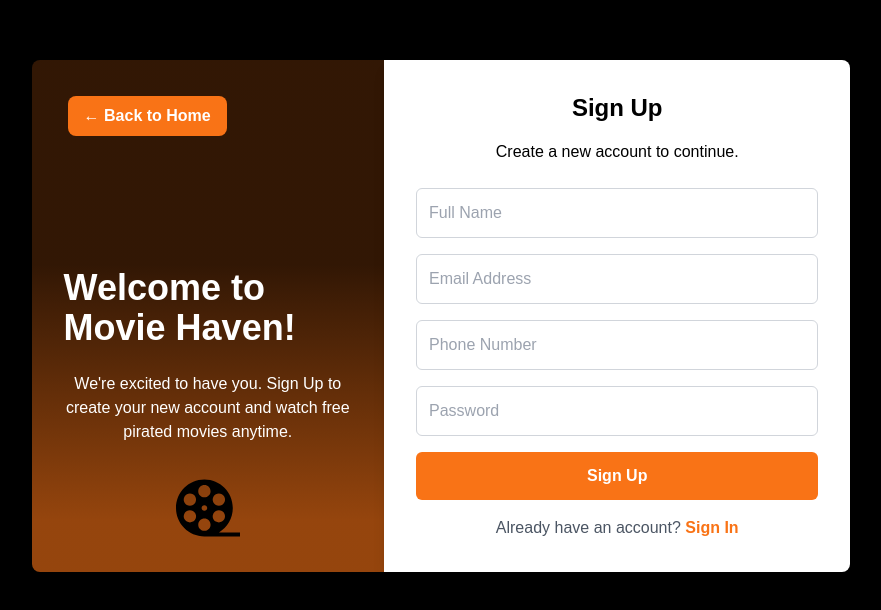
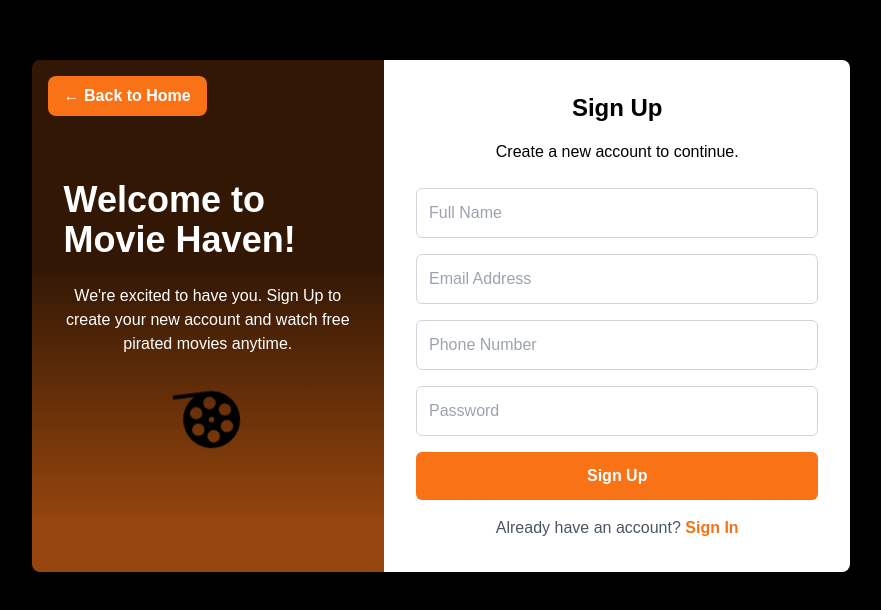
Before and after one commit to dnjstr/MovieApp-Front-End, a React (Vite) app: page /sign-up in a window 1280 px wide. Shown: the part 108-718 px from the top of the page, without its empty margins (199-1080 px from the left). Built offline with nearby package versions, Linux system fonts and the light colour scheme.

Commit message:
Sign Up fixed, and minor changes

```diff
--- a/src/components/layout/Footer.tsx
+++ b/src/components/layout/Footer.tsx
@@ -1,11 +1,10 @@
+import { Link } from 'react-router-dom';
 
 const Footer = () => {
   return (
     <footer className="bg-gray-9d00 text-gray-300 py-12">
       <div className="max-w-full mx-auto">
         <div className="grid grid-cols-1 lgx:grid-cols-3 gap-8 ">
-
-
 
           <div className="flex justify-between px-8 ">
             <div className="space-y-2 pr-16">
@@ -77,11 +76,14 @@ const Footer = () => {
           </div>
 
           <div className="flex justify-center md:justify-end ">
+            <Link to="/">
               <img
                 src="/Logo.png"
                 alt="Haven Movie Logo"
                 className=" h-14 w-auto object-contain"
               />
+            </Link>
+
           </div>
         </div>
 
--- a/src/components/pages/SignIn.tsx
+++ b/src/components/pages/SignIn.tsx
@@ -7,7 +7,7 @@ const SignIn: React.FC = () => {
             <div className="flex">
                 <div className="movie-card-photo text-white p-8 rounded-l-lg flex flex-col justify-center items-center w-1/2 relative">
 
-                    {/* Back to Home Button */}
+                    {/* Back to Home Button eut*/}
                     <Link to="/" className="absolute top-4 left-4 bg-orange-500 text-white font-bold px-4 py-2 rounded-lg hover:bg-orange-600 transition duration-200">
                         ← Back to Home
                     </Link>
@@ -16,7 +16,7 @@ const SignIn: React.FC = () => {
                     <p className="text-x text-center max-w-md">
                         We're excited to have you back. Sign in to access your account and continue your journey with us.
                     </p>
-                    <div className="mt-8">
+                    <div className="animate-spin mt-9 ">
                         <svg
                         className="w-16 h-16 text-black"
                         xmlns="http://www.w3.org/2000/svg"
--- a/src/components/pages/SignUp.tsx
+++ b/src/components/pages/SignUp.tsx
@@ -3,25 +3,28 @@ import { Link } from "react-router-dom";
 
 const SignUp: React.FC = () => {
     return (
-        <div className="flex justify-center items-center min-h-screen ">
+        <div className=" flex justify-center items-center min-h-screen ">
             <div className="flex">
-                <div className=" movie-card-photo text-white p-8 rounded-l-lg flex flex-col justify-center items-center w-1/2">
+                <div className="movie-card-photo text-white p-8 rounded-l-lg flex flex-col justify-center items-center w-1/2 relative">
 
                     {/* Back to Home Button */}
-                    <div className="relative w-full h-full">
+
                     <Link
                         to="/"
-                            className="absolute top-1 left-1 bg-orange-500 text-white font-bold px-4 py-2 rounded-lg hover:bg-orange-600 transition duration-200"
+                        className="absolute top-4 left-4 bg-orange-500 text-white font-bold px-4 py-2 rounded-lg hover:bg-orange-600 transition duration-200"
                         >
                         ← Back to Home
                     </Link>
-                    </div>
 
+
+                    <div>
                         <h1 className="text-4xl font-bold mb-6">Welcome to Movie Haven!</h1>
                         <p className="text-x text-center max-w-md">
                             We're excited to have you. Sign Up to create your new account and watch free pirated movies anytime.
                         </p>
-                    <div className="mt-8">
+                    </div>
+
+                    <div className="mt-8 animate-spin">
                         <svg
                             className="w-16 h-16 text-black"
                             xmlns="http://www.w3.org/2000/svg"
@@ -40,6 +43,7 @@ const SignUp: React.FC = () => {
                                 22.047 49.219 49.234-22.031 49.234-49.219 49.234-49.25-22.047-49.25-49.234z"/>
                         </svg>
                     </div>
+
                 </div>
                 <div className="bg-white p-8 rounded-r-lg shadow-lg w-2/3">
                     <h2 className="text-2xl text-black font-bold text-center mb-4">Sign Up</h2>
--- a/tailwind.config.js
+++ b/tailwind.config.js
@@ -10,6 +10,15 @@ export default {
         "mdx": "909px",
         "lgx": "1105px"
       },
+      animation: {
+        spin: 'spin 1s linear infinite',
+      },
+      keyframes: {
+        spin: {
+          '0%': { transform: 'rotate(0deg)' },
+          '100%': { transform: 'rotate(360deg)' },
+        },
+    },
     },
   },
   plugins: [],
```
Also changed, not shown: src/App.css (line endings or trailing spaces). Lines whose indentation alone changed are shown as unchanged.
